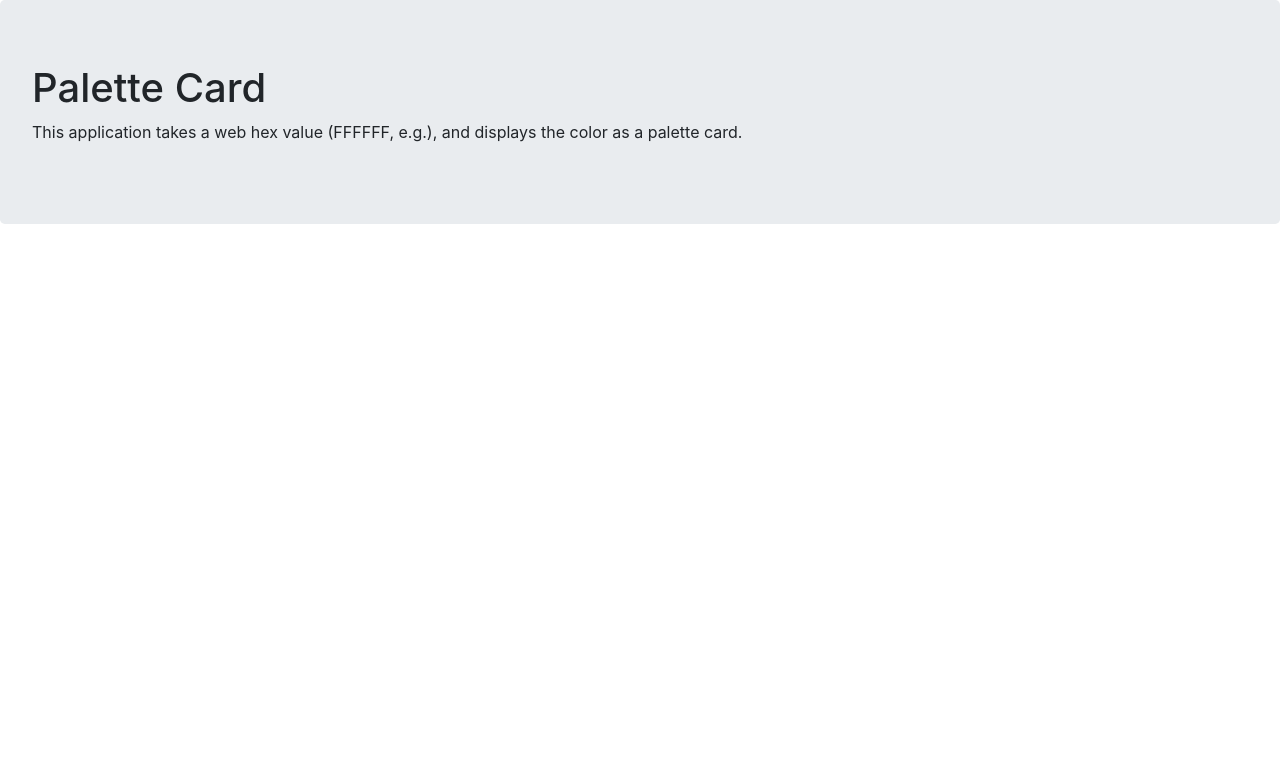
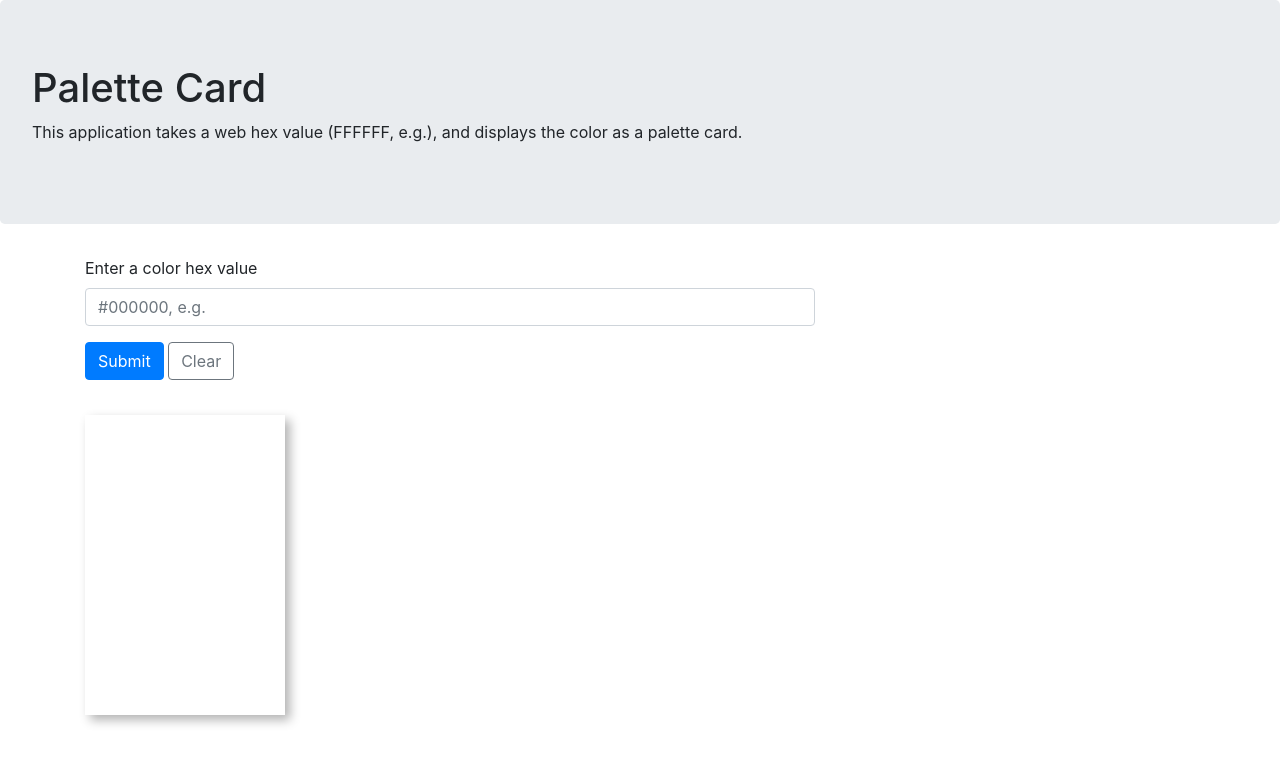
Before and after one commit to AplUSAndmINUS/palette-card, a React (Create React App) app: page / in a window 1280 px wide. Shown: the top 764 px of the page. Built offline with nearby package versions, Linux system fonts and the light colour scheme.

Commit message:
updated Card component with styles

```diff
--- a/src/App.tsx
+++ b/src/App.tsx
@@ -1,16 +1,57 @@
 import React from 'react';
+import Button from 'react-bootstrap/Button';
+import Col from 'react-bootstrap/Col';
+import Container from 'react-bootstrap/Container';
+import Form from 'react-bootstrap/Form';
+import Jumbotron from 'react-bootstrap/Jumbotron';
+import Row from 'react-bootstrap/Row';
 
-import { Jumbotron } from 'react-bootstrap';
+import Card from './components/Card';
 
 const App = () => {
+  const [color, setColor] = React.useState('#000000');
+
   return (
     <>
       <Jumbotron>
         <h1>Palette Card</h1>
-        <p>This application takes a web hex value (FFFFFF, e.g.), and displays the color as a palette card.</p>
+        <p>
+          This application takes a web hex value (FFFFFF, e.g.), and displays
+          the color as a palette card.
+        </p>
       </Jumbotron>
+      <Container>
+        <Row>
+          <Col sm={8}>
+            <Form>
+              <Form.Group>
+                <Form.Label>Enter a color hex value</Form.Label>
+                <Form.Control
+                  type="text"
+                  placeholder="#000000, e.g."
+                ></Form.Control>
+              </Form.Group>
+            </Form>
+          </Col>
+        </Row>
+        <Row>
+          <Col sm={8}>
+            <Button variant="primary" type="submit">
+              Submit
+            </Button>{' '}
+            <Button variant="outline-secondary" type="reset">
+              Clear
+            </Button>
+          </Col>
+        </Row>
+        <Row>
+          <Col>
+            <Card color="#000" />
+          </Col>
+        </Row>
+      </Container>
     </>
-  )
+  );
 };
 
 export default App;
--- /dev/null
+++ b/src/components/Card.tsx
@@ -0,0 +1,20 @@
+import React from 'react';
+
+interface Props {
+  color: string;
+}
+
+const Card = (color: Props) => {
+  const cardStyles = {
+    height: '300px',
+    width: '200px',
+    padding: 0,
+    margin: '35px 0',
+    backgroundColor: '#FFF',
+    boxShadow: '5px 5px 10px rgba(0,0,0,0.3)'
+  };
+
+  return <div style={cardStyles}> </div>;
+};
+
+export default Card;
```
Also changed, not shown: src/components/Label.tsx (added, +7 -0 lines), src/components/Square.tsx (added, +7 -0 lines).
